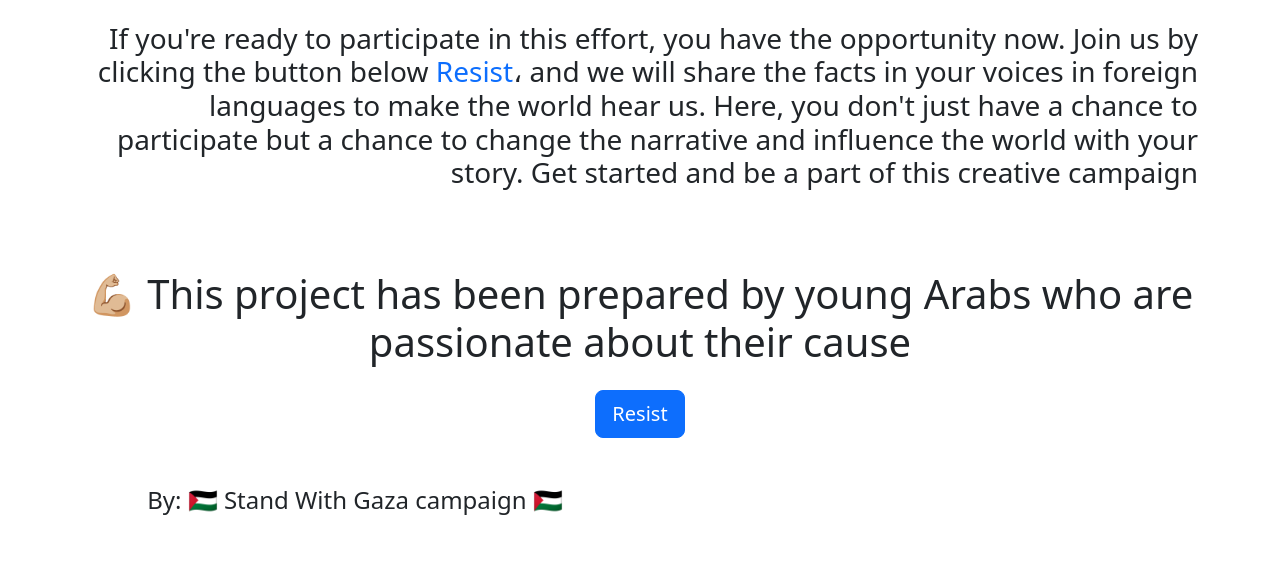
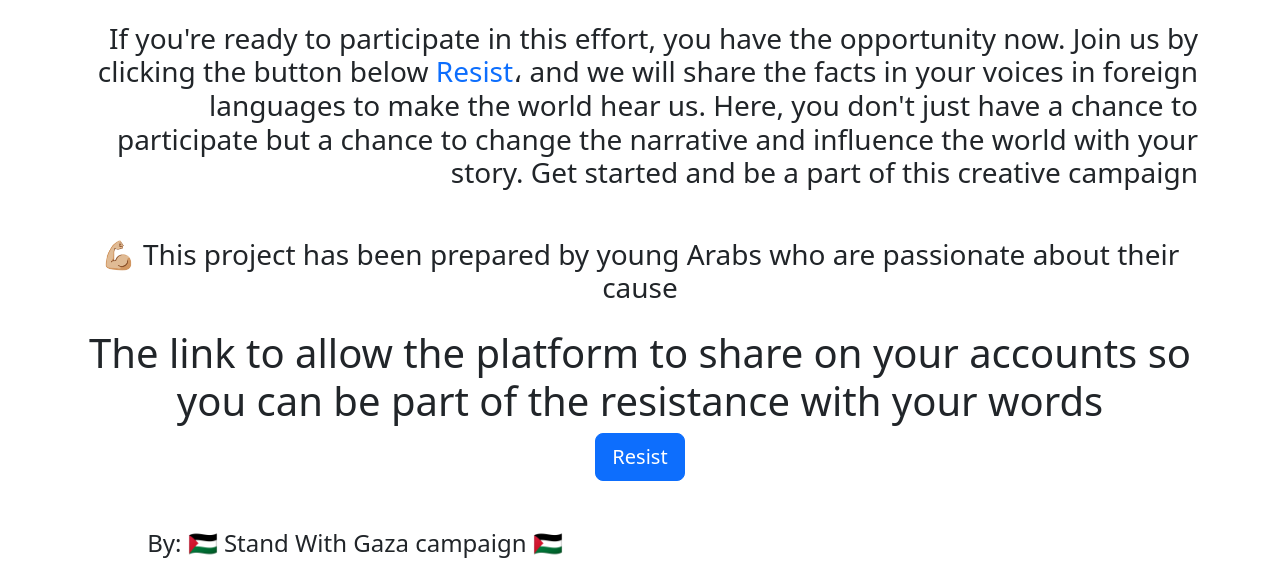
Before and after one commit to Stand-With-Palestine/CrowdTweet, a Django app: page / in a window 1280 px wide. Shown: the part 407-973 px from the top of the page. Before the commit the page ends 922 px from the top, so only its background shows below. Run offline with Django 4.2, Linux system fonts and the light colour scheme; some libraries are stand-ins or nearby versions.

Commit message:
add some content

```diff
--- a/apps/templates/index.html
+++ b/apps/templates/index.html
@@ -26,16 +26,19 @@
             </h3>
         </div>
     </div>
-    <div class="row mt-md-5">
+    <div class="row mt-3">
         <div class="col-md-12">
-            <h1 class="text-center">
+            <h3 class="text-center">
                 💪🏼 {% trans "This project has been prepared by young Arabs who are passionate about their cause" %}
-            </h1>
+            </h3>
         </div>
     </div>
-    <div class="row mt-md-3">
+    <div class="row mt-3">
         <div class="col-md-12 text-center">
             {% if not request.user.is_authenticated %}
+                <h1 class="text-center">
+                    {% trans "The link to allow the platform to share on your accounts so you can be part of the resistance with your words" %}
+                </h1>
                 <a href="{% url 'post:login' %}" class="btn btn-primary btn-lg">{% trans "Resist" %}</a>
             {% endif %}
         </div>
```
Also changed, not shown: apps/locale/ar/LC_MESSAGES/django.po, 1 other file.
